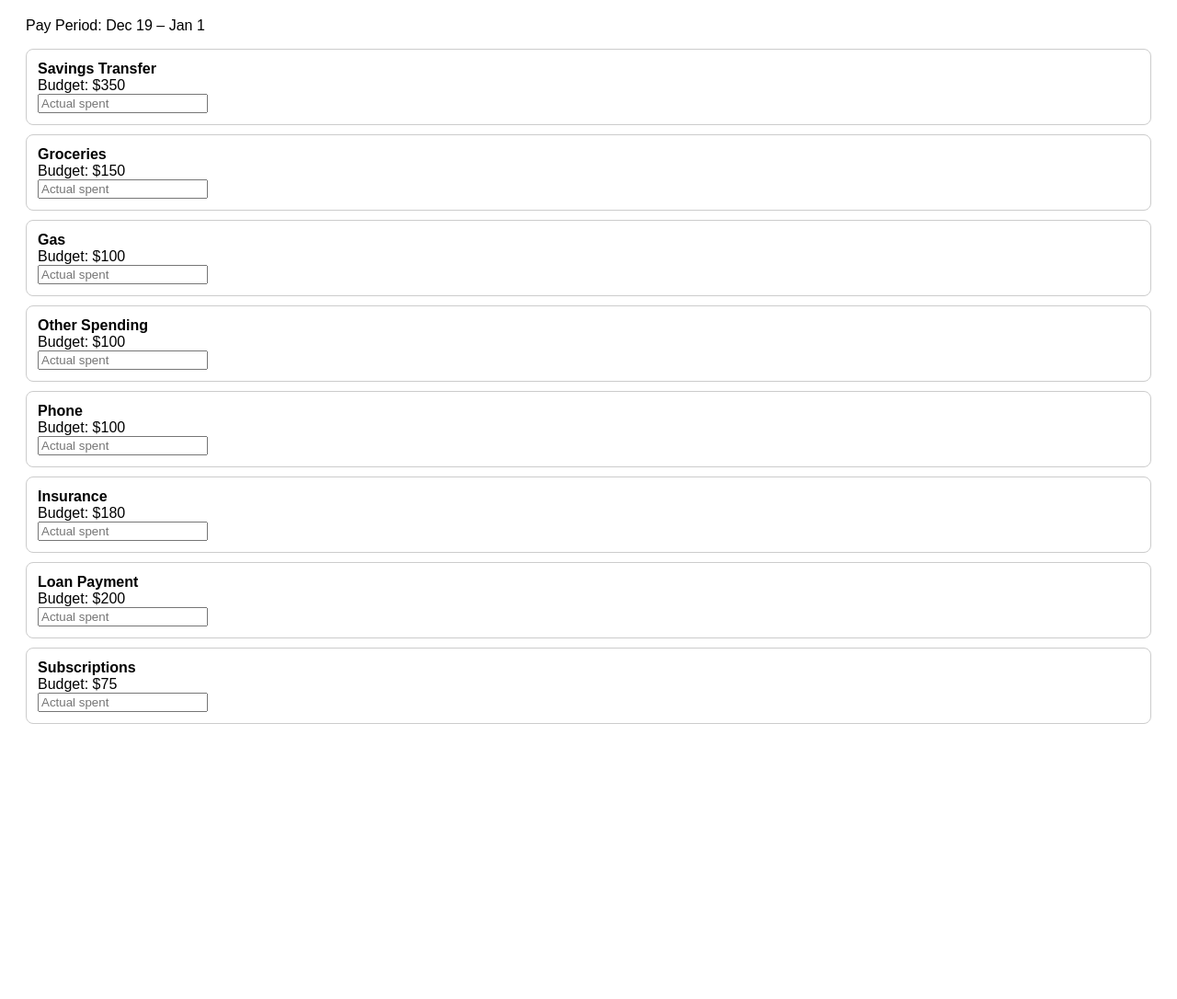
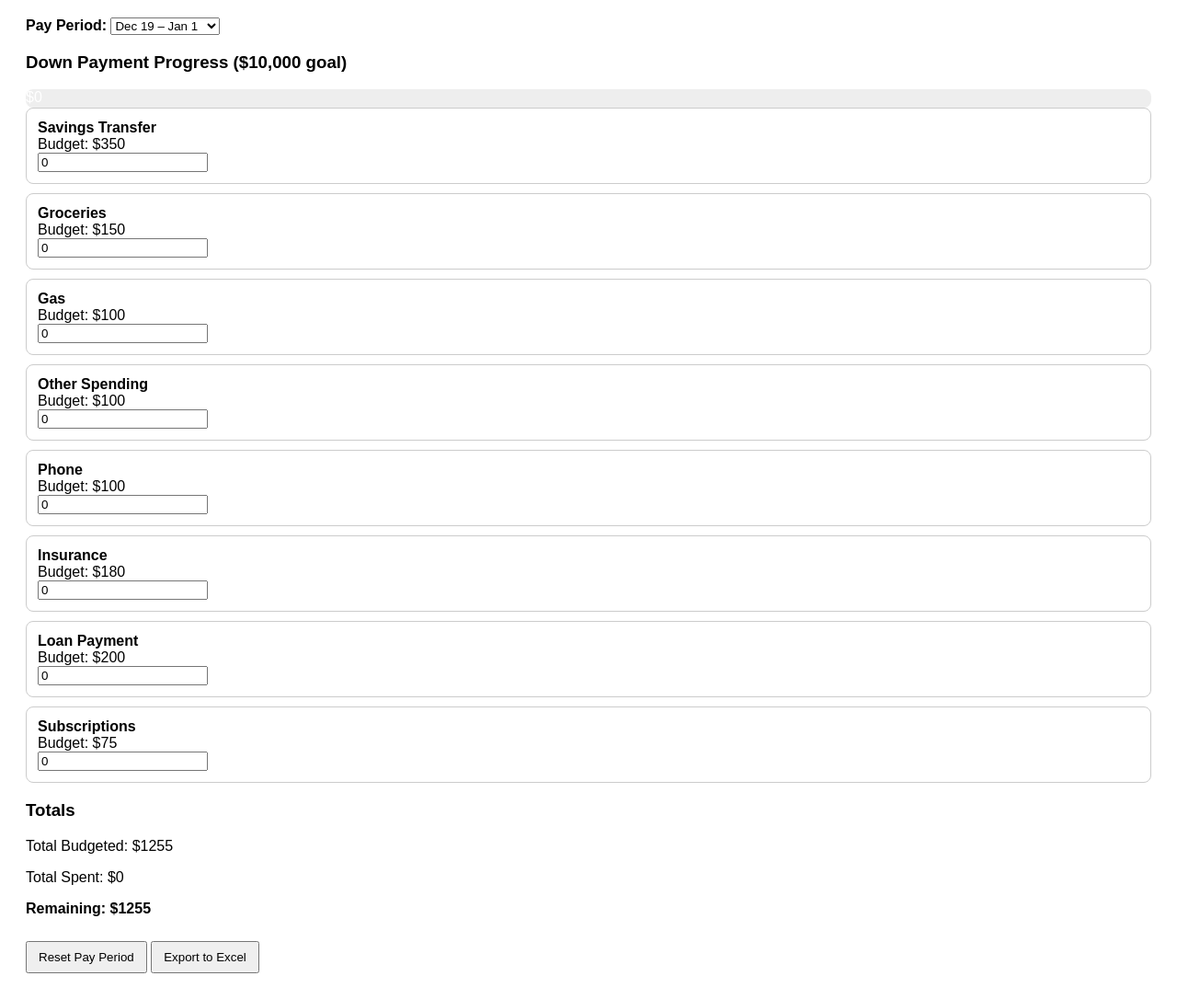
Before and after one commit to jaxheath23-maker/budget-tracker, a plain HTML site: page index.html in a window 1280 px wide. Shown: the part 89-1175 px from the top of the page at 92% size. Before the commit the page ends 914 px from the top, so only its background shows below. Drawn offline with Linux system fonts and the light colour scheme.

Commit message:
Add pay period selection and budget tracking features

```diff
--- a/index.html
+++ b/index.html
@@ -7,16 +7,43 @@
     body { font-family: Arial; padding: 20px; }
     .item { border: 1px solid #ccc; padding: 12px; margin-bottom: 10px; border-radius: 8px; }
     .good { color: green; font-weight: bold; }
+    .bar { background: #eee; border-radius: 8px; overflow: hidden; }
+    .bar-fill { background: green; height: 20px; text-align: center; color: white; }
+    button { padding: 8px 12px; margin-top: 10px; }
   </style>
 </head>
 <body>
 
 <h1>Bi-Weekly Budget Tracker</h1>
-<p>Pay Period: Dec 19 – Jan 1</p>
+
+<label><strong>Pay Period:</strong></label>
+<select id="period"></select>
+
+<h3>Down Payment Progress ($10,000 goal)</h3>
+<div class="bar">
+  <div id="dpBar" class="bar-fill"></div>
+</div>
 
 <div id="app"></div>
 
+<h3>Totals</h3>
+<p>Total Budgeted: $<span id="totalBudget">0</span></p>
+<p>Total Spent: $<span id="totalSpent">0</span></p>
+<p><strong>Remaining: $<span id="remaining">0</span></strong></p>
+
+<button onclick="resetPeriod()">Reset Pay Period</button>
+<button onclick="exportCSV()">Export to Excel</button>
+
 <script>
+const downPaymentGoal = 10000;
+
+const periods = [
+  "Dec 19 – Jan 1",
+  "Jan 2 – Jan 15",
+  "Jan 16 – Jan 29",
+  "Jan 30 – Feb 12"
+];
+
 const items = [
   { name: "Savings Transfer", budget: 350 },
   { name: "Groceries", budget: 150 },
@@ -28,46 +55,119 @@ const items = [
   { name: "Subscriptions", budget: 75 }
 ];
 
+const periodSelect = document.getElementById("period");
+periods.forEach(p => {
+  const opt = document.createElement("option");
+  opt.value = p;
+  opt.textContent = p;
+  periodSelect.appendChild(opt);
+});
+
+let currentPeriod = localStorage.getItem("currentPeriod") || periods[0];
+periodSelect.value = currentPeriod;
+
+periodSelect.onchange = () => {
+  currentPeriod = periodSelect.value;
+  localStorage.setItem("currentPeriod", currentPeriod);
+  load();
+};
+
+function getData() {
+  return JSON.parse(localStorage.getItem(currentPeriod)) || {};
+}
+
+function saveData(data) {
+  localStorage.setItem(currentPeriod, JSON.stringify(data));
+}
+
+function load() {
+  const data = getData();
   const app = document.getElementById("app");
+  app.innerHTML = "";
 
-// Load saved data
-const savedData = JSON.parse(localStorage.getItem("budgetData")) || {};
+  let totalBudget = 0;
+  let totalSpent = 0;
 
-items.forEach((item, index) => {
+  items.forEach(item => {
+    totalBudget += item.budget;
+    const val = data[item.name] || 0;
+    totalSpent += Number(val);
+
     const div = document.createElement("div");
     div.className = "item";
-
-  const savedValue = savedData[item.name] || "";
-
     div.innerHTML = `
       <strong>${item.name}</strong><br>
       Budget: $${item.budget}<br>
-    <input type="number" value="${savedValue}" placeholder="Actual spent" />
+      <input type="number" value="${val}" />
       <div class="status"></div>
     `;
 
     const input = div.querySelector("input");
     const status = div.querySelector(".status");
 
-  function updateStatus() {
-    if (input.value && Number(input.value) <= item.budget) {
+    if (val && val <= item.budget) {
       status.textContent = "✔ On track";
       status.className = "status good";
-    } else {
-      status.textContent = "";
+    }
+
+    input.oninput = () => {
+      data[item.name] = input.value;
+      saveData(data);
+      load();
+    };
+
+    app.appendChild(div);
+  });
+
+  document.getElementById("totalBudget").textContent = totalBudget;
+  document.getElementById("totalSpent").textContent = totalSpent;
+  document.getElementById("remaining").textContent = totalBudget - totalSpent;
+
+  updateDownPayment();
+}
+
+function resetPeriod() {
+  if (confirm("Reset this pay period?")) {
+    localStorage.removeItem(currentPeriod);
+    load();
   }
 }
 
-  updateStatus();
-
-  input.addEventListener("input", () => {
-    savedData[item.name] = input.value;
-    localStorage.setItem("budgetData", JSON.stringify(savedData));
-    updateStatus();
+function updateDownPayment() {
+  let saved = 0;
+  periods.forEach(p => {
+    const d = JSON.parse(localStorage.getItem(p));
+    if (d && d["Savings Transfer"]) {
+      saved += Number(d["Savings Transfer"]);
+    }
   });
 
-  app.appendChild(div);
+  const percent = Math.min((saved / downPaymentGoal) * 100, 100);
+  const bar = document.getElementById("dpBar");
+  bar.style.width = percent + "%";
+  bar.textContent = "$" + saved;
+}
+
+function exportCSV() {
+  let rows = [["Pay Period", "Category", "Amount"]];
+  periods.forEach(p => {
+    const d = JSON.parse(localStorage.getItem(p));
+    if (d) {
+      for (let k in d) {
+        rows.push([p, k, d[k]]);
+      }
+    }
   });
+
+  let csv = rows.map(r => r.join(",")).join("\\n");
+  let blob = new Blob([csv], { type: "text/csv" });
+  let a = document.createElement("a");
+  a.href = URL.createObjectURL(blob);
+  a.download = "budget.csv";
+  a.click();
+}
+
+load();
 </script>
 
 </body>
```
Lines whose indentation alone changed are shown as unchanged.
